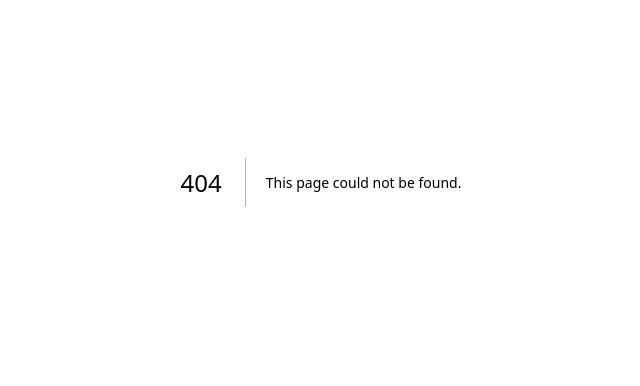
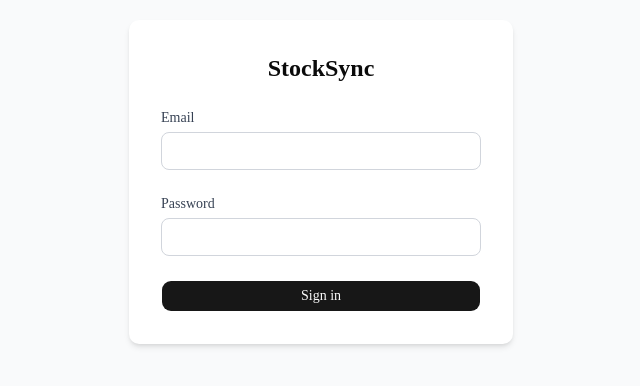
Before and after one commit to Raj2367/stocksync, a Next.js app in the folder frontend/: page /login in a window 1280 px wide. Before the commit this address had no page. Shown: the part 218-604 px from the top of the page, without its empty margins (319-959 px from the left). Built offline with nearby package versions, Linux system fonts and the light colour scheme.

Commit message:
feat(frontend): add login page

```diff
--- /dev/null
+++ b/frontend/app/login/page.tsx
@@ -0,0 +1,91 @@
+"use client";
+
+import { useRouter } from "next/navigation";
+import { useState } from "react";
+import { login } from "@/lib/api/auth";
+import { ApiError } from "@/lib/api/client";
+import { Button } from "@/components/ui/button";
+
+export default function LoginPage() {
+  const router = useRouter();
+  const [email, setEmail] = useState("");
+  const [password, setPassword] = useState("");
+  const [error, setError] = useState<string | null>(null);
+  const [isLoading, setIsLoading] = useState(false);
+
+  async function handleSubmit(event: React.FormEvent<HTMLFormElement>) {
+    event.preventDefault();
+
+    if (!email.trim() || !password) {
+      setError("Please enter both your email and password.");
+      return;
+    }
+
+    setError(null);
+    setIsLoading(true);
+
+    try {
+      await login(email, password);
+      router.replace("/");
+    } catch (err) {
+      if (err instanceof ApiError && typeof err.body === "object" && err.body !== null && "error" in err.body && typeof (err.body as { error: unknown }).error === "string") {
+        setError((err.body as { error: string }).error);
+      } else {
+        setError("Invalid email or password. Please try again.");
+      }
+    } finally {
+      setIsLoading(false);
+    }
+  }
+
+  return (
+    <main className="flex min-h-screen items-center justify-center bg-gray-50 p-4">
+      <form
+        onSubmit={handleSubmit}
+        className="w-full max-w-sm space-y-6 rounded-lg bg-white p-8 shadow-md"
+      >
+        <h1 className="text-center text-2xl font-bold">StockSync</h1>
+
+        <div>
+          <label htmlFor="email" className="block text-sm font-medium text-gray-700">
+            Email
+          </label>
+          <input
+            id="email"
+            type="email"
+            autoComplete="email"
+            value={email}
+            onChange={(e) => setEmail(e.target.value)}
+            required
+            className="mt-1 block w-full rounded-md border border-gray-300 px-3 py-2 text-sm focus:border-blue-500 focus:outline-none focus:ring-1 focus:ring-blue-500"
+          />
+        </div>
+
+        <div>
+          <label htmlFor="password" className="block text-sm font-medium text-gray-700">
+            Password
+          </label>
+          <input
+            id="password"
+            type="password"
+            autoComplete="current-password"
+            value={password}
+            onChange={(e) => setPassword(e.target.value)}
+            required
+            className="mt-1 block w-full rounded-md border border-gray-300 px-3 py-2 text-sm focus:border-blue-500 focus:outline-none focus:ring-1 focus:ring-blue-500"
+          />
+        </div>
+
+        {error && (
+          <div role="alert" className="text-sm text-red-600">
+            {error}
+          </div>
+        )}
+
+        <Button type="submit" disabled={isLoading} className="w-full">
+          {isLoading ? "Signing in..." : "Sign in"}
+        </Button>
+      </form>
+    </main>
+  );
+}
```
